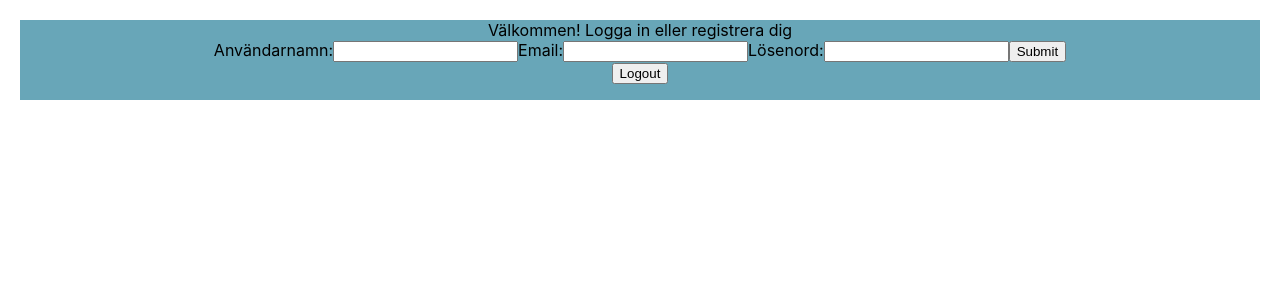
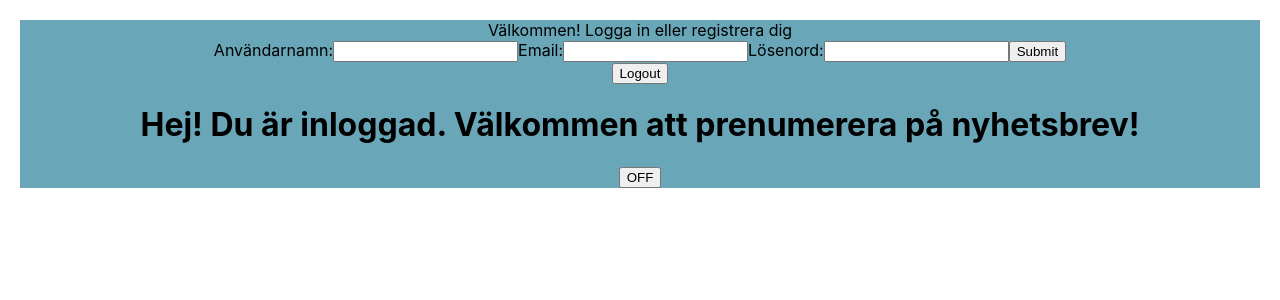
Before and after one commit to KarinNorr/Newsletter, a React (Create React App) app in the folder Frontend/my-app/: page / in a window 1280 px wide. Shown: the top 300 px of the page. Built offline with nearby package versions, Linux system fonts and the light colour scheme.

Commit message:
change subscriptionStatus

```diff
--- a/Frontend/my-app/src/App.js
+++ b/Frontend/my-app/src/App.js
@@ -2,6 +2,7 @@ import React from 'react';
 import './App.css';
 import Loggin from './Components/LoggInForm';
 import LoggOutUser from './Components/LoggOutUser';
+import LoggedInUser from './Components/LoggedInUser';
 
 class App extends React.Component {
 
@@ -11,9 +12,8 @@ class App extends React.Component {
     super(props)
 
     const currentUser = localStorage.getItem("currentUser");
-    //const userId = { currentUser ? currentUser : null };
 
-    this.state = { showStart: "Välkommen! Logga in eller registrera dig", currentUser: currentUser }
+    this.state = { showStart: "Välkommen! Logga in eller registrera dig", currentUser: currentUser, isSubscriber: null }
 
   };
 
@@ -31,6 +31,11 @@ class App extends React.Component {
     localStorage.removeItem("currentUser");
   }
 
+  changeSubscriptionStatus = () => {
+    //sätt state till det true/false
+    //this.setState( { isSubscriber: isSubscriber});
+  }
+
 
   render() {
 
@@ -39,6 +44,7 @@ class App extends React.Component {
       <div className="App">
         <Loggin showStart={this.state.showStart} getCurrentUser={this.currentUserId} />
         <LoggOutUser logOutUser={this.logoutUser} />
+        <LoggedInUser isSubscriber={this.state.isSubscriber} changeStatus={this.changeSubscriptionStatus}/>
       </div>
     );
   }
--- a/Frontend/my-app/src/Components/LoggOutUser.js
+++ b/Frontend/my-app/src/Components/LoggOutUser.js
@@ -17,6 +17,8 @@ class LoggOutUser extends React.Component {
 
     render() {
 
+
+
         return(
             <div>
             <form onSubmit={this.handleSubmit}>
--- a/Frontend/my-app/src/Components/LoggedInUser.js
+++ b/Frontend/my-app/src/Components/LoggedInUser.js
@@ -1,3 +1,48 @@
+import React from 'react';
+
+class LoggedInUser extends React.Component {
+
+    constructor(props) {
+        super(props);
+        this.state = { isSubscriber: 'false'};
+        this.handleClick = this.handleClick.bind(this);
+    }
+
+
+
+    handleClick() {
+
+        //gör en put
+
+        //skicka tillbaks state till parent
+        this.props.changeStatus();
+
+
+
+
+    }
+
+
+    render() {
+
+        const isSubscriber = this.props.isSubscriber;
+
+        return(
+            <div>
+            <h1>
+                Hej! Du är inloggad. Välkommen att prenumerera på nyhetsbrev!
+            </h1>
+            <button onClick= {this.handleClick}>
+            {isSubscriber ?  'ON' : 'OFF'}
+            </button>
+            </div>
+        );
+
+    }
+}
+
+export default LoggedInUser;
+
 //konstruktor två värden
 //userId och isSubscriber
 
@@ -7,6 +52,3 @@
 
 
 //visar en checkbox som är ibockad eller urbockad
-
-//PUT
-//skicka tillbaks till App.js isSubscriber false
```
